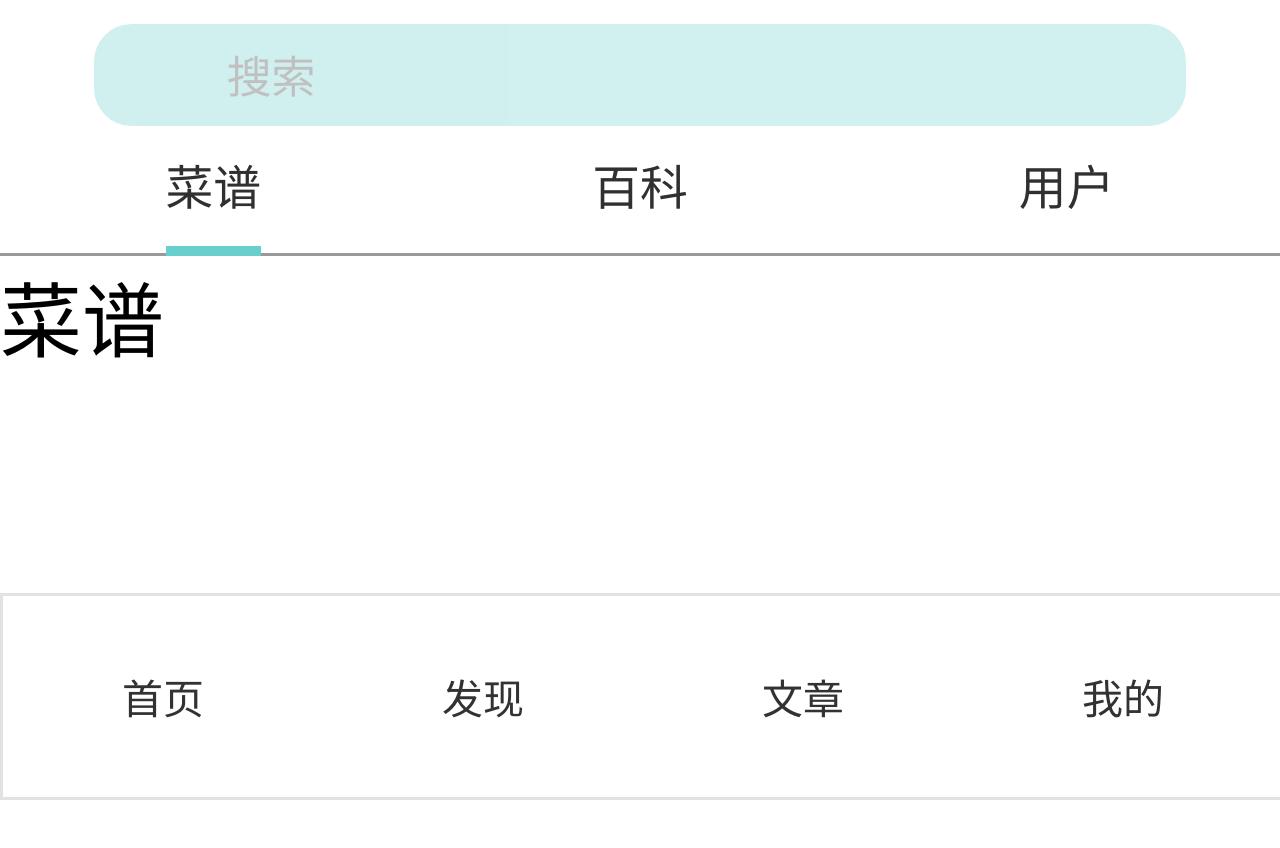
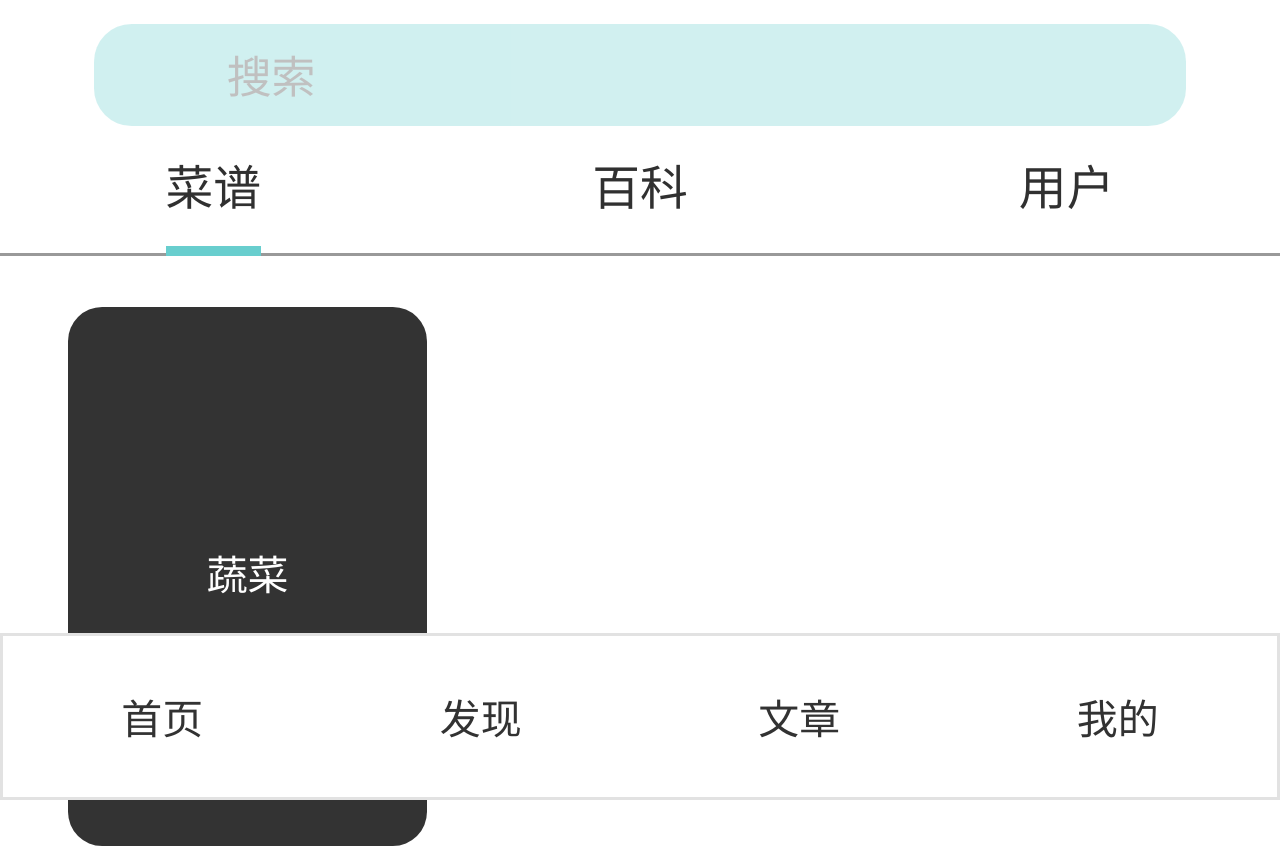
Before and after one commit to Luckyzhon/shiguang, a React (Create React App) app: page /search/1 in a window 1280 px wide. Shown: the top 848 px of the page. Before the commit the page ends 800 px from the top, so only its background shows below. Built offline with nearby package versions, Linux system fonts and the light colour scheme.

Commit message:
2019/8/15静态编写

```diff
--- a/package.json
+++ b/package.json
@@ -8,7 +8,9 @@
     "react-redux": "^7.1.0",
     "react-router-dom": "^5.0.1",
     "react-scripts": "3.1.0",
-    "redux": "^4.0.4"
+    "redux": "^4.0.4",
+    "better-scroll": "^1.15.2"
+
   },
   "scripts": {
     "start": "react-scripts start",
--- a/public/css/reset.css
+++ b/public/css/reset.css
@@ -3,7 +3,7 @@ body,ol,ul,h1,h2,h3,h4,h5,h6,p,th,td,dl,dd,form,fieldset,legend,input,textarea,s
     padding:0;
 
 }
-body,html{
+body,html,#app-root{
 	font:.12rem "微软雅黑",Arial;
 	color:#000;
 	height: 100%;
--- a/src/pages/common/TabBar/Tabbar.js
+++ b/src/pages/common/TabBar/Tabbar.js
@@ -13,7 +13,7 @@ class Tabbar extends Component {
     }
     render() {
         return (
-            <div>
+            <>
                 <footer id="footer">
 
                     <ul className="tabbar">
@@ -23,7 +23,7 @@ class Tabbar extends Component {
 
                     </ul>
                 </footer>
-            </div>
+            </>
         );
     }
 }
--- a/src/pages/common/TabBar/style.scss
+++ b/src/pages/common/TabBar/style.scss
@@ -8,6 +8,7 @@
     justify-content:space-around;
     align-items: center;
     padding:.05rem 0;
+    box-sizing: border-box;
     position: fixed;
     bottom: 0;
     left: 0;
--- /dev/null
+++ b/src/pages/common/app-scroll/app-scroll.js
@@ -0,0 +1,40 @@
+import React, { Component } from 'react'
+import './style.scss'
+import BScroll from 'better-scroll'
+
+export default class AppScroll extends Component {
+    scrollDOM = React.createRef();
+
+    render() {
+        let {className, children} = this.props;
+        return (
+            <div className={`scroll-wrap ${className}`} ref={this.scrollDOM}>
+                <div className="scroll-content">
+                    {children}
+                </div>
+            </div>
+        )
+    }
+    componentDidMount(){
+        this.scroll = new BScroll(this.scrollDOM.current, {
+            tap: true,
+            click: true,
+            scrollX: false,
+            scrollY: true
+        });
+        // 监听滚动开始前的事件
+        this.scroll.on('beforeScrollStart', ()=>{
+            this.scroll.refresh();//滚动开始前重新计算高度
+        });
+    }
+
+    scrollTo = (y)=>{
+        let maxY = this.scroll.maxScrollY;
+        if(maxY <= y){
+            this.scroll.scrollTo(0, y, 200);
+        }else{
+            this.scroll.scrollTo(0, maxY, 200);
+        }
+
+    }
+}
--- /dev/null
+++ b/src/pages/common/app-scroll/style.scss
@@ -0,0 +1,3 @@
+.scroll-wrap{
+    overflow: hidden;
+}
--- a/src/pages/search/Search.js
+++ b/src/pages/search/Search.js
@@ -21,9 +21,6 @@ class Search extends Component {
                     <Route path="/search/2" component={Cyclopedia} />
                     <Route path="/search/3" component={User} />
                 </Switch>
-
-
-
             </div>
         );
     }
--- a/src/pages/search/cyclopedia/index.js
+++ b/src/pages/search/cyclopedia/index.js
@@ -3,8 +3,32 @@ import React, { Component } from 'react';
 class index extends Component {
     render() {
         return (
-            <div>
-               <h1>百科</h1>
+            <div className="cyclopedia">
+               <div className="item">
+                   <p className="item-title">百科</p>
+                   <div className="item-border"></div>
+                   <h3>柑橘水果</h3>
+               </div>
+               <div className="item">
+                   <p className="item-title">百科</p>
+                   <div className="item-border"></div>
+                   <h3>柑橘水果</h3>
+               </div>
+               <div className="item">
+                   <p className="item-title">百科</p>
+                   <div className="item-border"></div>
+                   <h3>柑橘水果</h3>
+               </div>
+               <div className="item">
+                   <p className="item-title">百科</p>
+                   <div className="item-border"></div>
+                   <h3>柑橘水果</h3>
+               </div>
+               <div className="item">
+                   <p className="item-title">百科</p>
+                   <div className="item-border"></div>
+                   <h3>柑橘水果</h3>
+               </div>
             </div>
         );
     }
--- a/src/pages/search/menu/index.js
+++ b/src/pages/search/menu/index.js
@@ -1,10 +1,41 @@
 import React, { Component } from 'react';
-
+import BScroll from "../../common/app-scroll/app-scroll";
 class index extends Component {
     render() {
         return (
-            <div>
-                 <h1>菜谱</h1>
+            <div className="menu">
+                <ul>
+                    <BScroll>
+                    <li>
+                        蔬菜
+                    </li>
+                    <li>
+                        蔬菜
+                    </li>
+                    <li>
+                        蔬菜
+                    </li>
+                    <li>
+                        蔬菜
+                    </li>
+                    <li>
+                        蔬菜
+                    </li>
+                    <li>
+                        蔬菜
+                    </li>
+                    <li>
+                        蔬菜
+                    </li>
+                    <li>
+                        蔬菜
+                    </li>
+                    <li>
+                        蔬菜
+                    </li>
+                    </BScroll>
+                </ul>
+
             </div>
         );
     }
--- a/src/pages/search/style.scss
+++ b/src/pages/search/style.scss
@@ -1,10 +1,16 @@
 #search {
+  padding: .75rem 0 .49rem 0;
+  position: relative;
   .search-from {
+    position: fixed;
+    top: 0;
+    left: 0;
     width: 100%;
     height: 0.44rem;
     background: rgba(255, 255, 255, 1);
     display: flex;
     align-items: center;
+    z-index: 9;
     .search-box {
       margin: 0 auto;
 
@@ -32,6 +38,12 @@
     }
   }
   .serch-tab {
+    position: fixed;
+    left: 0;
+    top: .44rem;
+    width: 100%;
+    background: #fff;
+    z-index: 5;
     ul {
       height: 0.28rem;
       padding-bottom: 0.02rem;
@@ -58,36 +70,99 @@
   }
   .user {
     height: 100%;
+    padding: 0.1rem 0;
     .item {
-        margin: .1rem auto 0;
-        padding: 0 .2rem;
+      margin: 0 auto 0.15rem;
+      padding: 0 0.2rem;
       width: 2.95rem;
       height: 0.79rem;
-      background: #F5F5F5;
-      box-shadow: 0px .02rem .05rem 0px rgba(0, 0, 0, 0.35);
-      border-radius: .2rem;
+      background: #f5f5f5;
+      box-shadow: 0px 0.02rem 0.05rem 0px rgba(0, 0, 0, 0.35);
+      border-radius: 0.2rem;
       display: flex;
-      justify-content:space-between;
+      justify-content: space-between;
       align-items: center;
-      .user-img{
+      .user-img {
         background-color: #fff;
-        width: .4rem;
-        height: .4rem;
+        width: 0.4rem;
+        height: 0.4rem;
         border-radius: 50%;
       }
-      .user-name{
-
-        height:.13rem;
-        font-size:.13rem;
-        font-family:PingFang-SC-Regular;
-        font-weight:400;
-        color:rgba(51,51,51,1);
+      .user-name {
+        height: 0.13rem;
+        font-size: 0.13rem;
+        font-family: PingFang-SC-Regular;
+        font-weight: 400;
+        color: rgba(51, 51, 51, 1);
       }
-      .left-icon{
-        width:.12rem;
-        height:.21rem;
+      .left-icon {
+        width: 0.12rem;
+        height: 0.21rem;
         background-color: #fff;
       }
     }
   }
+  .cyclopedia {
+    padding: 0.1rem 0;
+    .item {
+      width: 3.4rem;
+      height: 1.58rem;
+      border-radius: 0.2rem;
+      background-color: #999;
+      position: relative;
+      margin:0 auto .1rem;
+
+      .item-title {
+        height: .12rem;
+        font-size: .12rem;
+        font-family: PingFang-SC-Light;
+        font-weight: 300;
+        color: #FBFFFF;
+        text-align: center;
+        position:absolute;
+        top:.56rem;
+        left: 0;
+        width: 100%;
+      }
+      .item-border{
+        position: absolute;
+        top: .73rem;
+        left: 50%;
+        transform: translateX(-50%);
+        width:.5rem;
+        height:.015rem;
+        background:rgba(208,208,208,1);
+      }
+      h3{
+        height: .16rem;
+        font-size: .17rem;
+        font-family:PingFang-SC-Medium;
+        font-weight:500;
+        color: #FBFFFF;
+        position: absolute;
+        top: .75rem;
+        width: 100%;
+        text-align: center;
+      }
+    }
+  }
+  .menu{
+    ul{
+      padding: .15rem .2rem 0;
+      display: flex;
+      justify-content: space-between;
+      flex-wrap: wrap;
+      li{
+        margin-bottom: .15rem;
+        width:1.05rem;
+        height:1.58rem;
+        border-radius:.1rem;
+        background-color: #333;
+        text-align: center;
+        line-height: 1.58rem;
+        color:#FFFFFF;
+        font-size: .12rem;
+      }
+    }
+  }
 }
```
Also changed, not shown: 1 other file (tests, documents, lock files or other folders).
